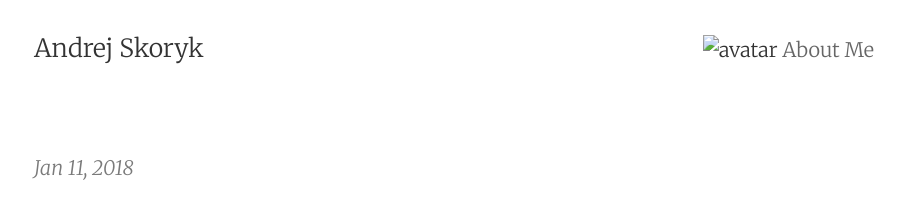
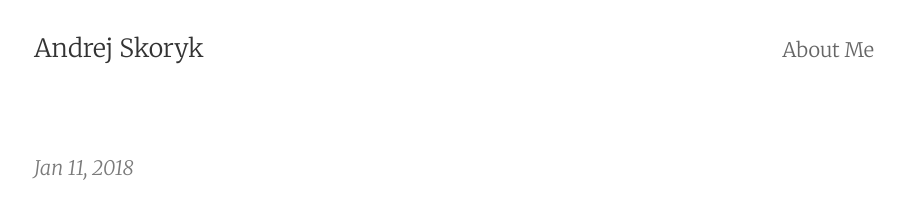
Before and after one commit to duxa/duxa.github.io, a Jekyll site: the page built from index.html, in a window 1280 px wide. Shown: the top 201 px of the page, without its empty margins (186-1090 px from the left). Built offline with Jekyll 4.4.1, drawn with Linux system fonts in a browser that asks for light colours; the list of posts is cut into pages by our own code.

Commit message:
navigation

```diff
--- a/_includes/navigation.html
+++ b/_includes/navigation.html
@@ -1,11 +1,12 @@
 {% for page in site.pages %}
     {% if page.tags contains "about" %}
-		<img src="" alt="avatar">
+
         <a href="{{ page.url }}">{{ page.title }}</a>
     {% endif %}
 {% endfor %}
 {% for page in site.pages %}
     {% if page.tags contains "contact" %}
+		<img src="/images/avatar.jpg" height="20px" weight="20px" alt="avatar">
         <a href="{{ page.url }}">{{ page.title }}</a>
     {% endif %}
 {% endfor %}
```
Also changed, not shown: images/avatar.jpg (added), images/me.jpeg (deleted).
